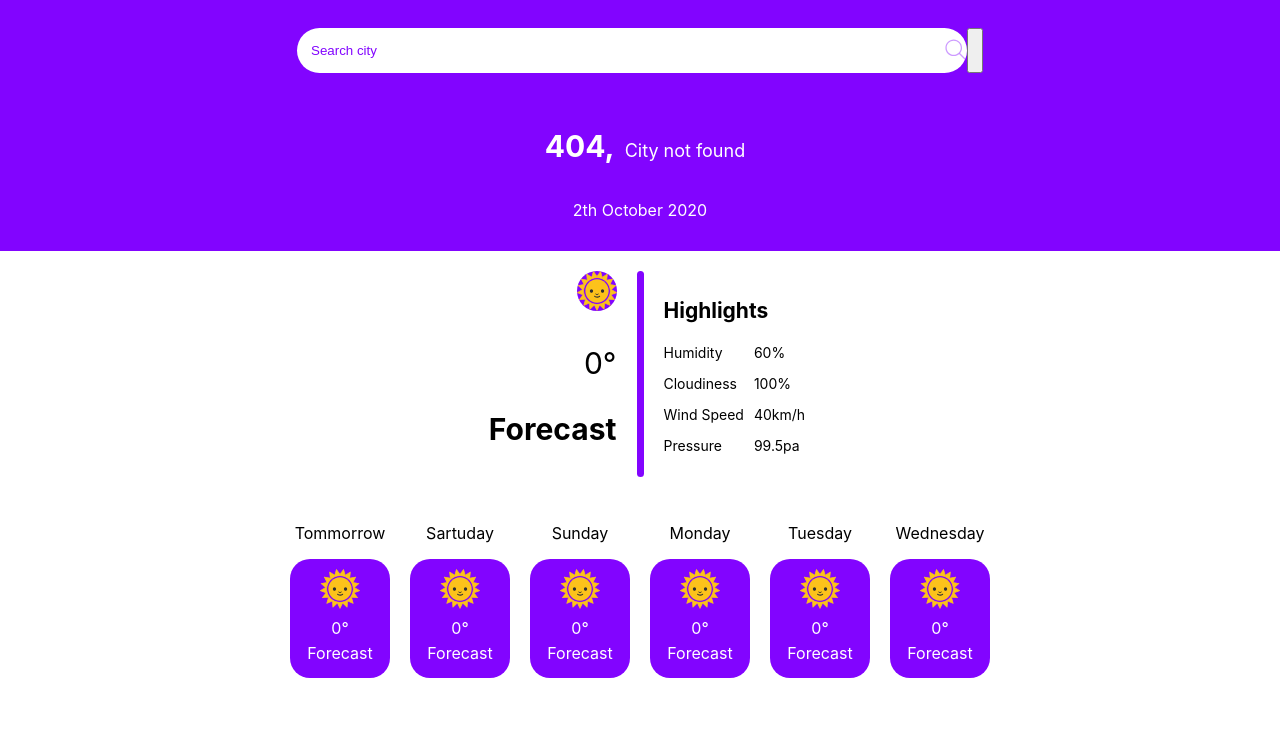
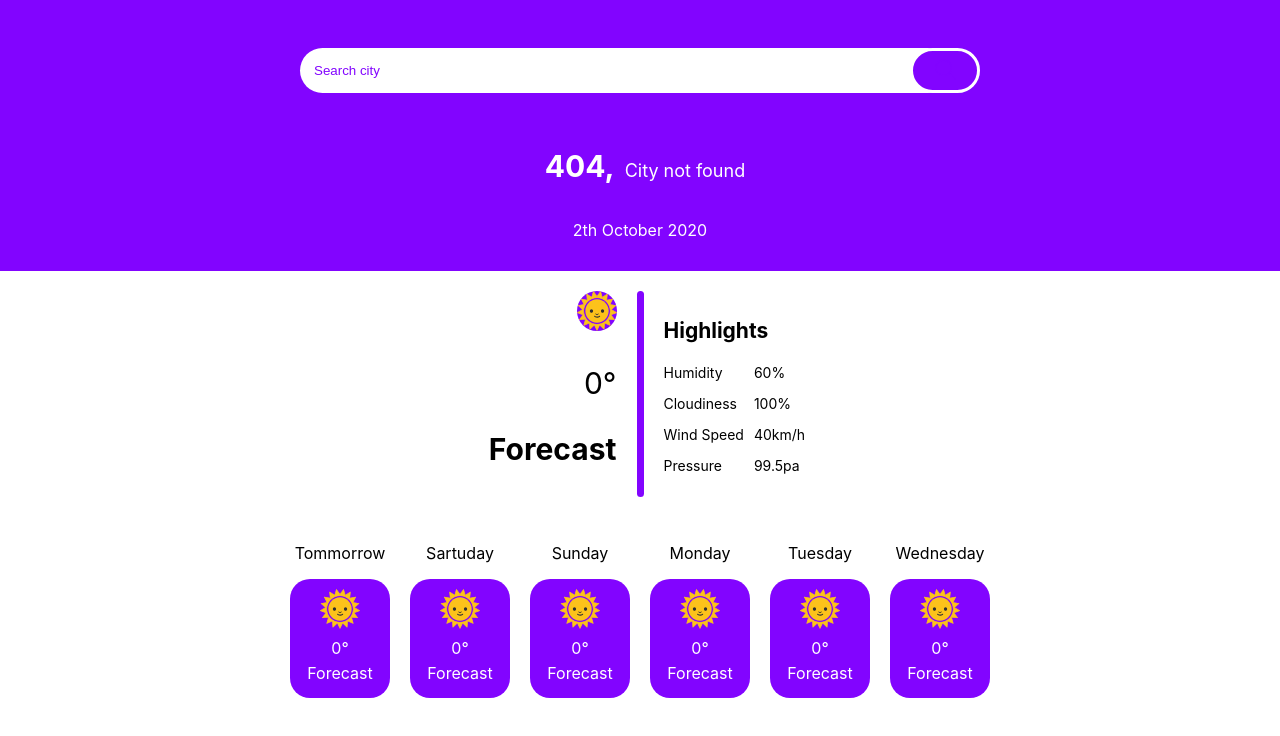
Before and after one commit to M-Tee/Weather-App, a plain HTML site: page public/index.html in a window 1280 px wide. Drawn offline with nearby package versions, Linux system fonts and the light colour scheme; no server answers.

Commit message:
add search button styles

```diff
--- a/public/style.css
+++ b/public/style.css
@@ -6,8 +6,7 @@ body{
 .section1{
   margin: -10px;
   margin-bottom: 0;
-  padding-top: 30px;
-  padding-bottom: 15px;
+  padding: 50px 20px 15px 20px;
   color: #ffffff;
   background-color: #8204ff;
   height: 30%;
@@ -45,10 +44,17 @@ body{
   0 16px 32px rgba(0,0,0,0.07),
   0 32px 64px rgba(0,0,0,0.07);
 }
-
-.searchIcon{
+.searchBtn{
+  background-color: #8204ff;
+  width: 70px;
+ /* height: 20px; */
+  border-radius: 50px;
+  border: 3px solid white;
+}
+.searchBtn{
   margin-left: -40px;
 }
+
 .textGroup1{
   display: flex;
   justify-content: center;
@@ -60,6 +66,7 @@ body{
   padding: 0 10px;
   font-size: 30px;
   font-weight: bold;
+  text-align: center;
 }
 .country{
   font-size: 18px;
```
